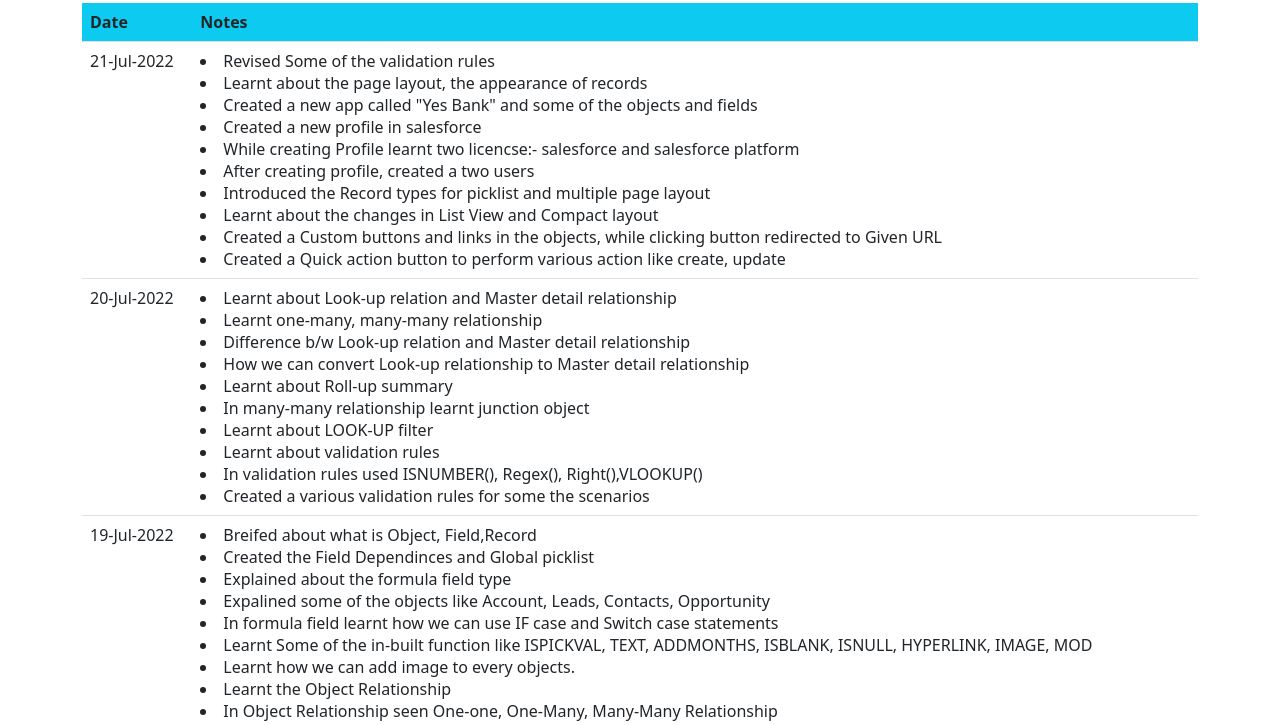
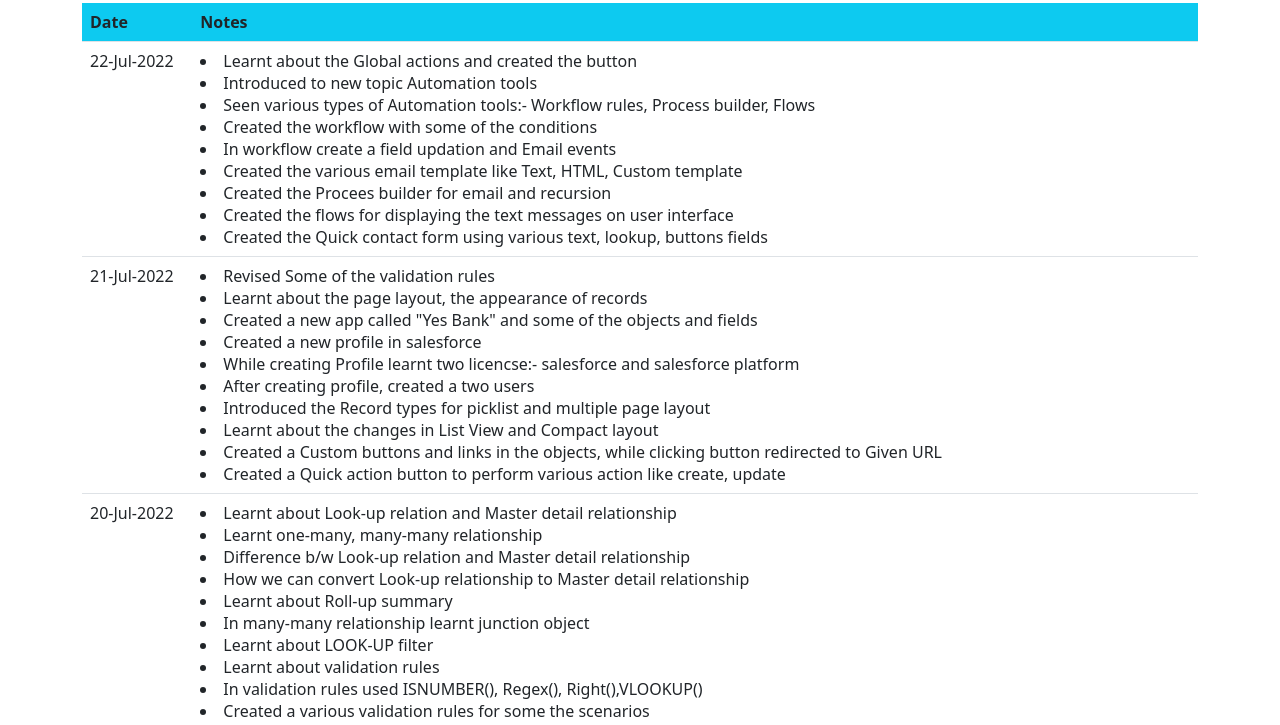
Before and after one commit to nithin-mrk/nithin-mrk.github.io, a plain HTML site: page Journal.html in a window 1280 px wide. Shown: the part 53-778 px from the top of the page. Drawn offline with nearby package versions, Linux system fonts and the light colour scheme.

Commit message:
Add files via upload

```diff
--- a/Journal.html
+++ b/Journal.html
@@ -15,6 +15,20 @@
 				</tr>
 			</thead>
 			<tbody>
+				<tr>
+					<td>22-Jul-2022</td>
+					<td>
+						<li>Learnt about the Global actions and created the button</li>
+						<li>Introduced to new topic Automation tools</li>
+						<li>Seen various types of Automation tools:- Workflow rules, Process builder, Flows</li>
+						<li>Created the workflow with some of the conditions</li>
+						<li>In workflow create a field updation and Email events</li>
+						<li>Created the various email template like Text, HTML, Custom template</li>
+						<li>Created the Procees builder for email and recursion</li>
+						<li>Created the flows for displaying the text messages on user interface </li>
+						<li>Created the Quick contact form using various text, lookup, buttons fields</li>
+					</td>
+				</tr>
 				<tr>
 					<td>21-Jul-2022</td>
 					<td>
```
